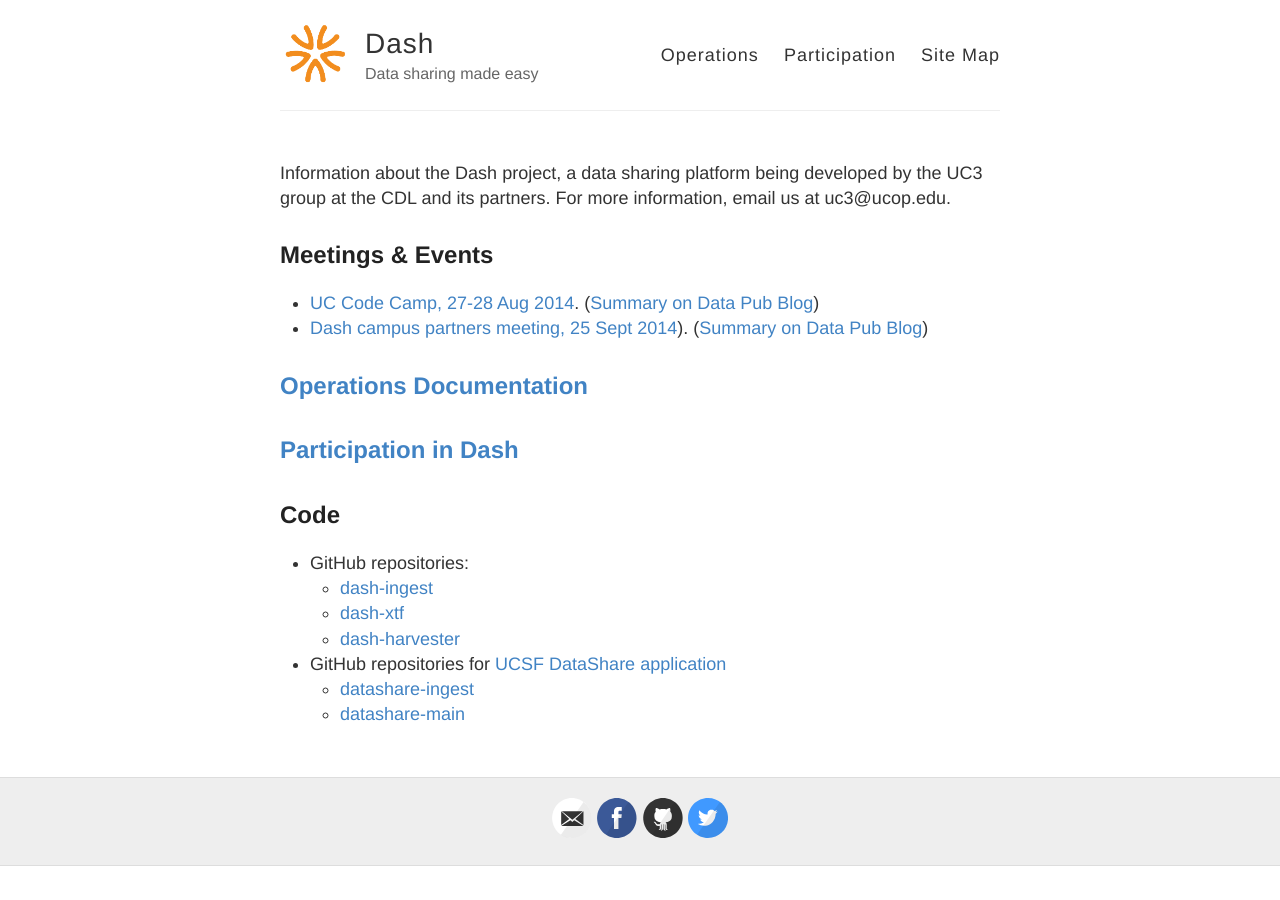
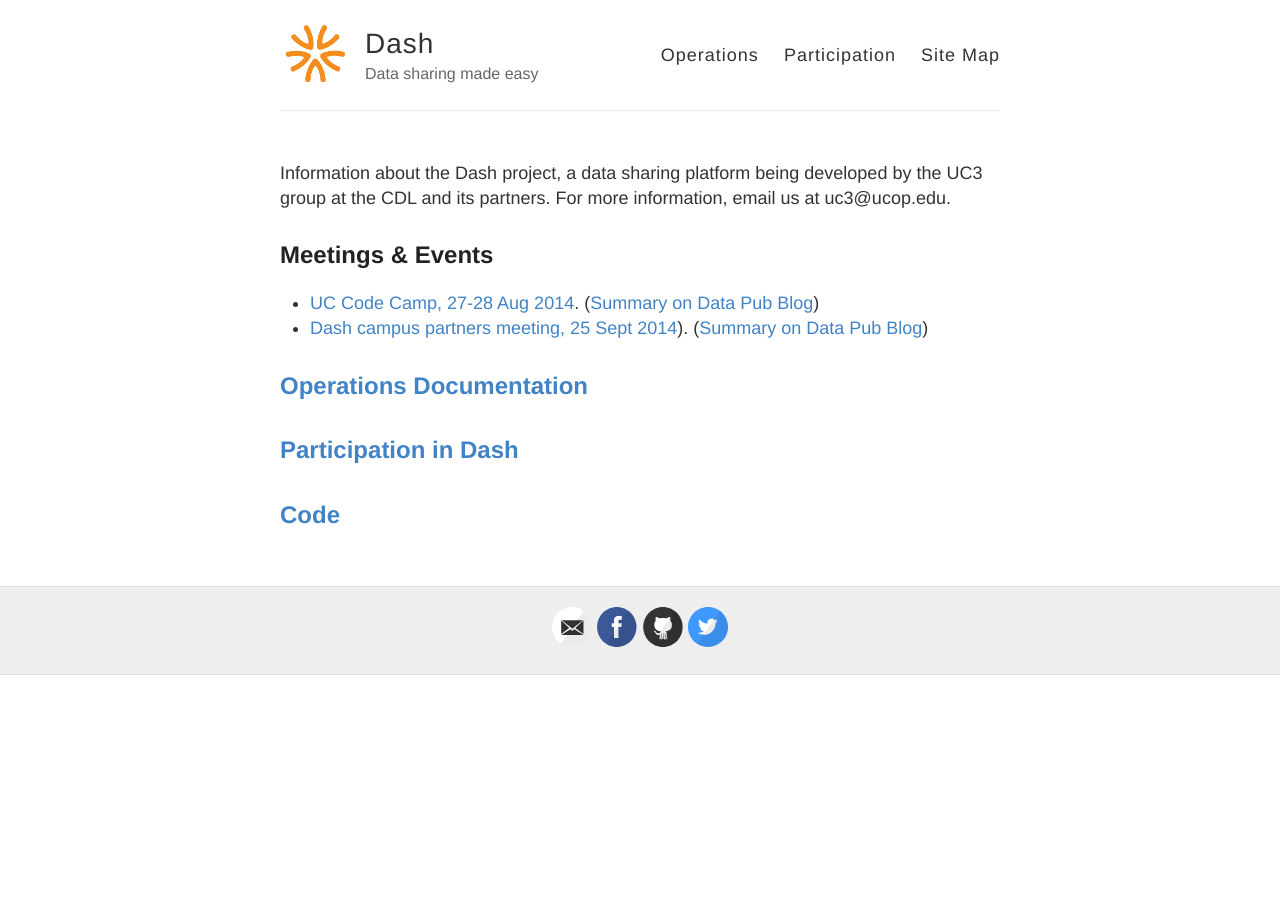
Before and after one commit to CDLUC3/dash, a Jekyll site: the page built from index.html, in a window 1280 px wide. Built offline with Jekyll 4.4.1, drawn with Linux system fonts in a browser that asks for light colours; emoji names are drawn with the system emoji font.

Commit message:
fixingcode page

```diff
--- a/index.html
+++ b/index.html
@@ -30,17 +30,4 @@
 <h2><a href="http://cdluc3.github.io/dash/participation">Participation in Dash</a></h2>
 
 
-<h2>Code </h2>
-<ul>
-<li> GitHub repositories:
-  <ul>
-  <li><a href="https://github.com/CDLUC3/dash-ingest">dash-ingest</a></li>
-  <li><a href="https://github.com/CDLUC3/dash-xtf">dash-xtf</a></li>
-  <li><a href="https://github.com/CDLUC3/dash-harvester">dash-harvester</a></li>
-  </ul>
-<li>GitHub repositories for <a href="http://datashare.ucsf.edu">UCSF DataShare application</a></li>
-<ul>
-  <li><a href="https://github.com/CDLUC3/datashare-ingest">datashare-ingest</a></li>
-  <li><a href="https://github.com/CDLUC3/datashare">datashare-main</a></li>
-</ul>
-</ul>
+<h2><a href="http://cdluc3.github.io/dash/code">Code</a></h2>
```
Also changed, not shown: code-repositories.md (added, +16 -0 lines).
